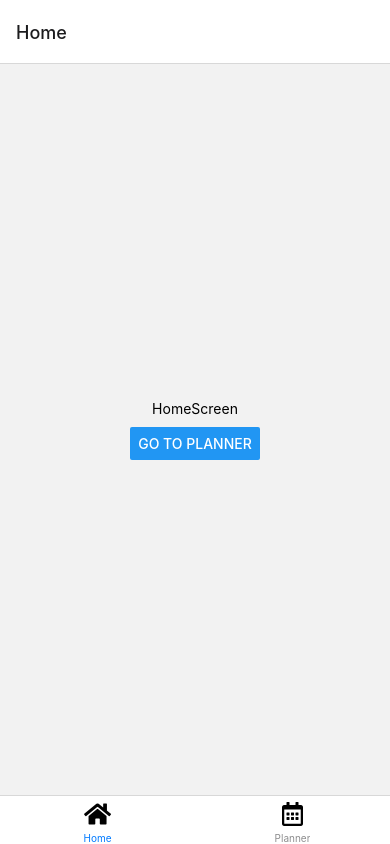
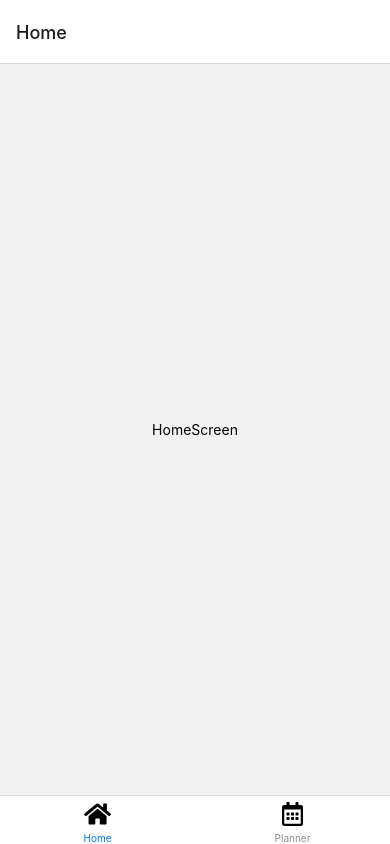
Before and after one commit to KennedyMungai/WorkoutAppAnother, a React Native app: screen /Home in a window 390 px wide. Built offline with nearby package versions, Linux system fonts and the light colour scheme.

Commit message:
Got rid of the navigation buttons

```diff
--- a/screens/HomeScreen.tsx
+++ b/screens/HomeScreen.tsx
@@ -6,10 +6,6 @@ const HomeScreen = ({ navigation }: NativeStackHeaderProps) => {
 	return (
 		<View style={styles.homeScreenView}>
 			<Text>HomeScreen</Text>
-			<Button
-				title='Go to Planner'
-				onPress={() => navigation.navigate('Planner')}
-			/>
 		</View>
 	)
 }
--- a/screens/PlannerScreen.tsx
+++ b/screens/PlannerScreen.tsx
@@ -6,10 +6,6 @@ const PlannerScreen = ({ navigation }: NativeStackHeaderProps) => {
 	return (
 		<View style={styles.plannerScreenView}>
 			<Text>PlannerScreen</Text>
-			<Button
-				title='Go to Home'
-				onPress={() => navigation.navigate('Home')}
-			/>
 		</View>
 	)
 }
```
